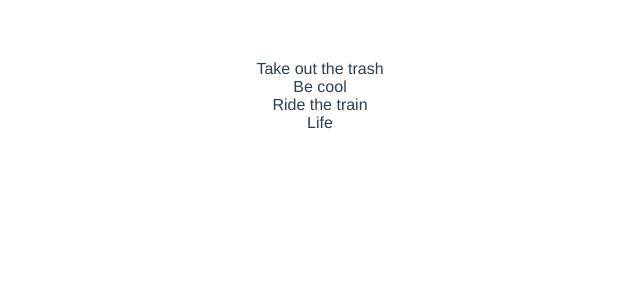
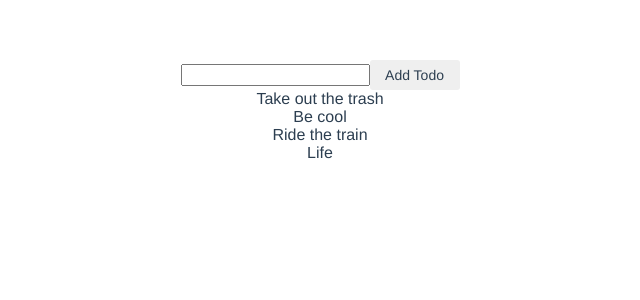
Before and after one commit to joehdodd/vue-todo, a Vue app: page / in a window 1280 px wide. Shown: the top 300 px of the page, without its empty margins (320-960 px from the left). Built offline with nearby package versions, Linux system fonts and the light colour scheme.

Commit message:
addTodo method

```diff
--- a/src/App.vue
+++ b/src/App.vue
@@ -1,28 +1,39 @@
 <template>
   <div id="app">
+    <form @submit.prevent="addTodo">
+      <input v-model="text">
+      <button>Add Todo</button>
+    </form>
     <ToDoList :todos="todos"/>
   </div>
 </template>
 
 <script>
-import ToDoList from './components/ToDoList.vue'
+import ToDoList from './components/ToDoList.vue';
 
 export default {
   name: 'app',
   data() {
     return {
       todos: [
-        { task: 'Take out the trash'},
-        { task: 'Be cool'},
-        { task: 'Ride the train'},
-        { task: 'Life'}
-      ]
+        { task: 'Take out the trash' },
+        { task: 'Be cool' },
+        { task: 'Ride the train' },
+        { task: 'Life' }
+      ],
+      text: ''
+    };
+  },
+  methods: {
+    addTodo() {
+      const { text, todos } = this;
+      return text.length ? todos.push({ task: text }) : alert('Please enter some text.')
     }
   },
   components: {
     ToDoList
   }
-}
+};
 </script>
 
 <style>
@@ -34,4 +45,19 @@ export default {
   color: #2c3e50;
   margin-top: 60px;
 }
+
+form,
+input,
+button {
+  font-family: 'Avenir', Helvetica, Arial, sans-serif;
+  font-size: 14px;
+  color: #2c3e50;
+}
+
+button {
+  border: none;
+  border-radius: 3px;
+  height: 30px;
+  width: 90px;
+}
 </style>
```
